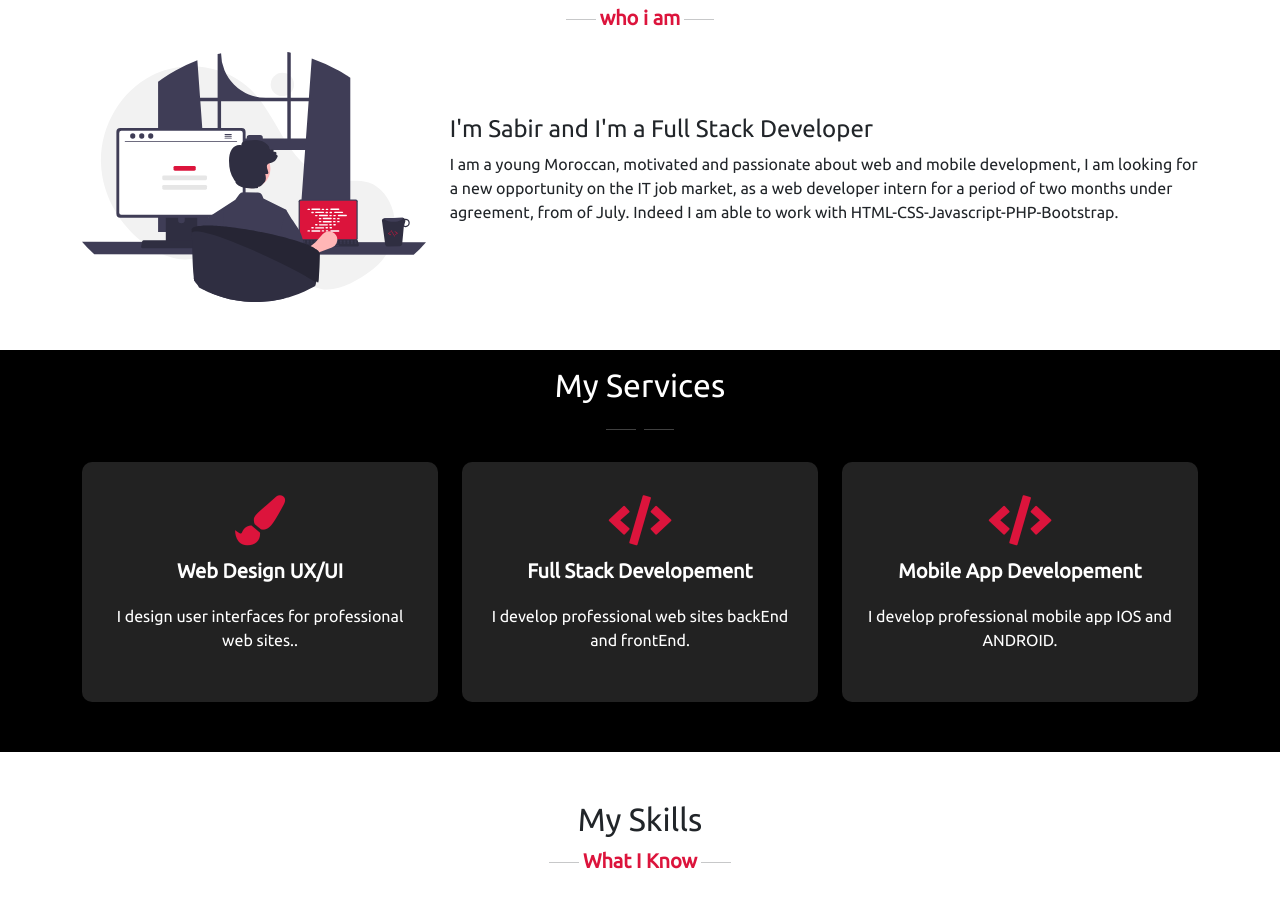
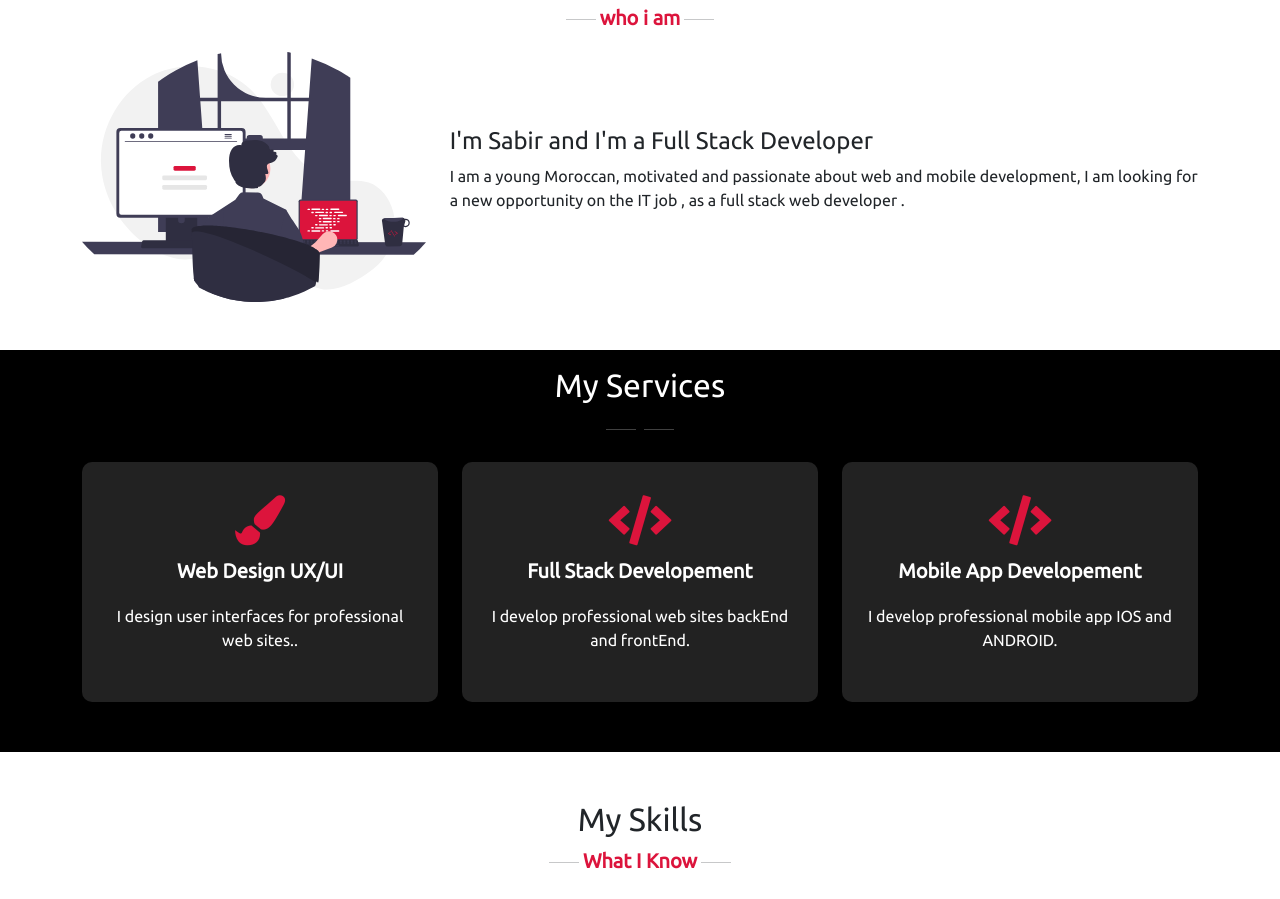
Before and after one commit to sabirlkhaloufi/sabirlkhaloufi.github.io, a plain HTML site: page index.html in a window 1280 px wide. Shown: the part 947-1846 px from the top of the page. Drawn offline with nearby package versions, Linux system fonts and the light colour scheme.

Commit message:
add modification in about me

```diff
--- a/index.html
+++ b/index.html
@@ -85,7 +85,7 @@
                     <div class="resume">
                         <h4 class="text-center text-lg-start">
                             I'm Sabir and I'm a Full Stack Developer</h4>
-                            <p class="text-center text-lg-start">I am a young Moroccan, motivated and passionate about web and mobile development, I am looking for a new opportunity on the IT job market, as a web developer intern for a period of two months under agreement, from of July. Indeed I am able to work with HTML-CSS-Javascript-PHP-Bootstrap.</p>
+                            <p class="text-center text-lg-start">I am a young Moroccan, motivated and passionate about web and mobile development, I am looking for a new opportunity on the IT job , as a full stack web developer .</p>
                     </div>
                 </div>
             </div>
```
